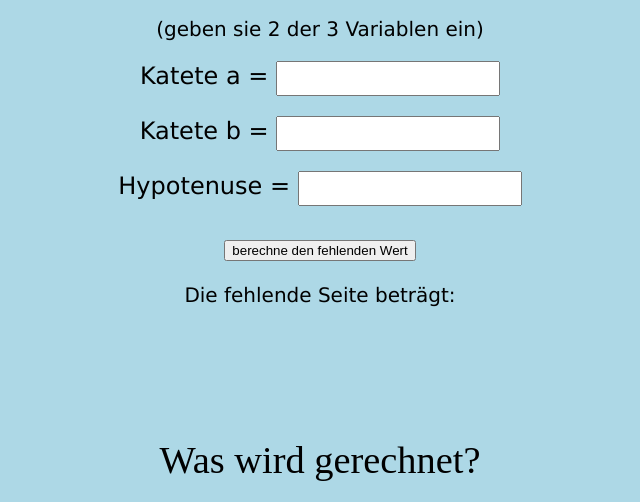
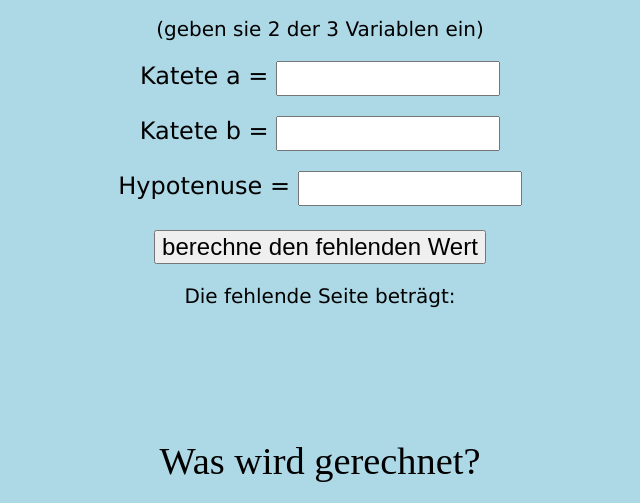
Before and after one commit to luispi010204/Mathsite, a PHP site: page /pythagoras.html in a window 1280 px wide. Shown: the part 952-1455 px from the top of the page, without its empty margins (320-960 px from the left). Run offline with PHP 8.4, Linux system fonts and the light colour scheme.

Commit message:
commit button test

```diff
--- a/index.css
+++ b/index.css
@@ -37,6 +37,10 @@ h1 {
 p {
     font-family: verdana;
     font-size: 20px;
+}
+
+.resultButton {
+   font-size: 0.75em;
 }
 
 label{
--- a/pythagoras.html
+++ b/pythagoras.html
@@ -64,11 +64,11 @@
 
 
 
-<button type="button" onclick="pythagoras()">berechne den fehlenden Wert</button>
+<button class="resultButton" type="button" onclick="pythagoras()">berechne den fehlenden Wert</button>
 
 </p>
 
-<p >Die fehlende Seite beträgt: <span id="output"></span></p>
+<p >Die fehlende Seite beträgt: <span id="output"></span> </p>
 
 
 <script src="pythagoras.js"></script>
```
Also changed, not shown: index.html (+7 -0 lines).
